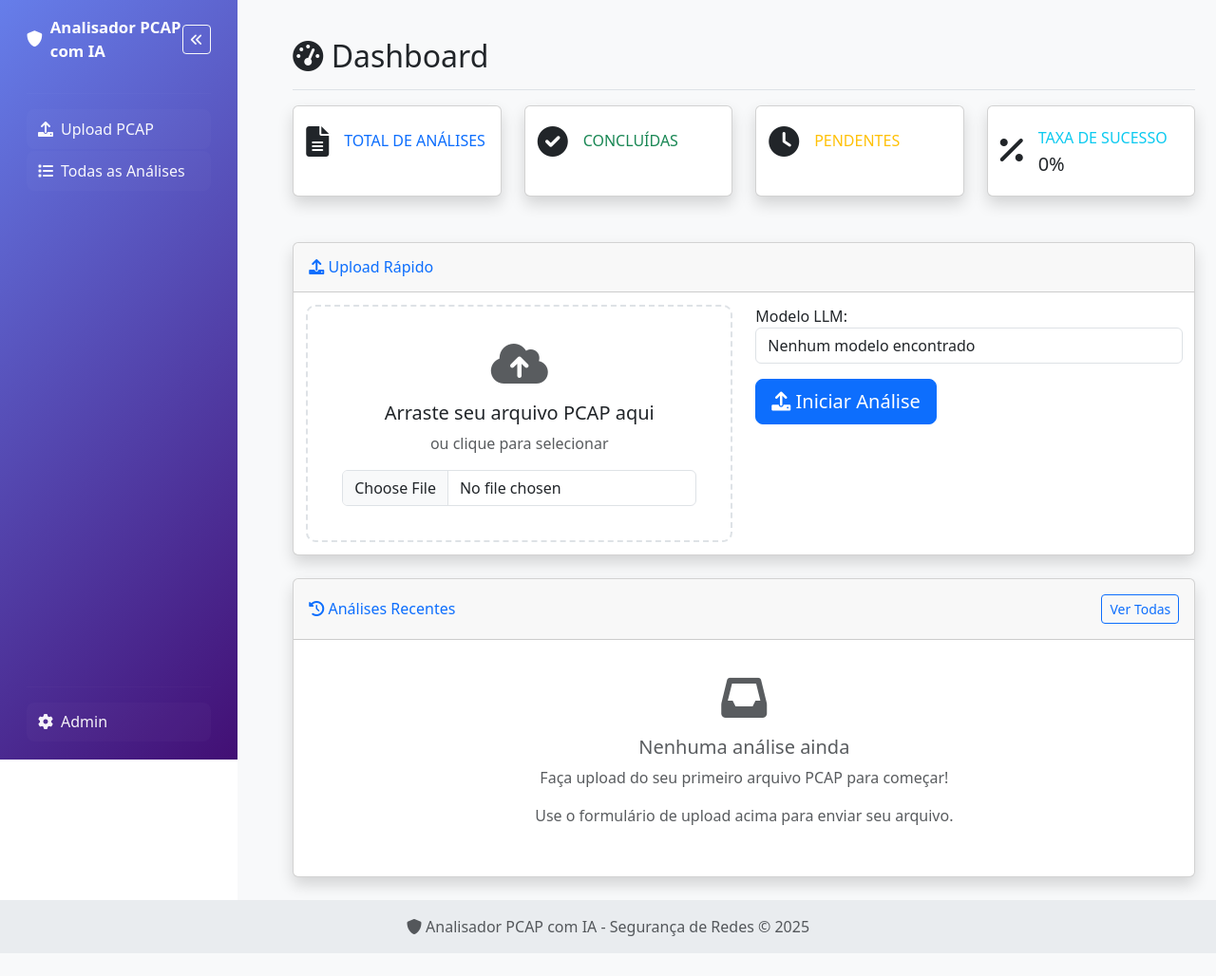
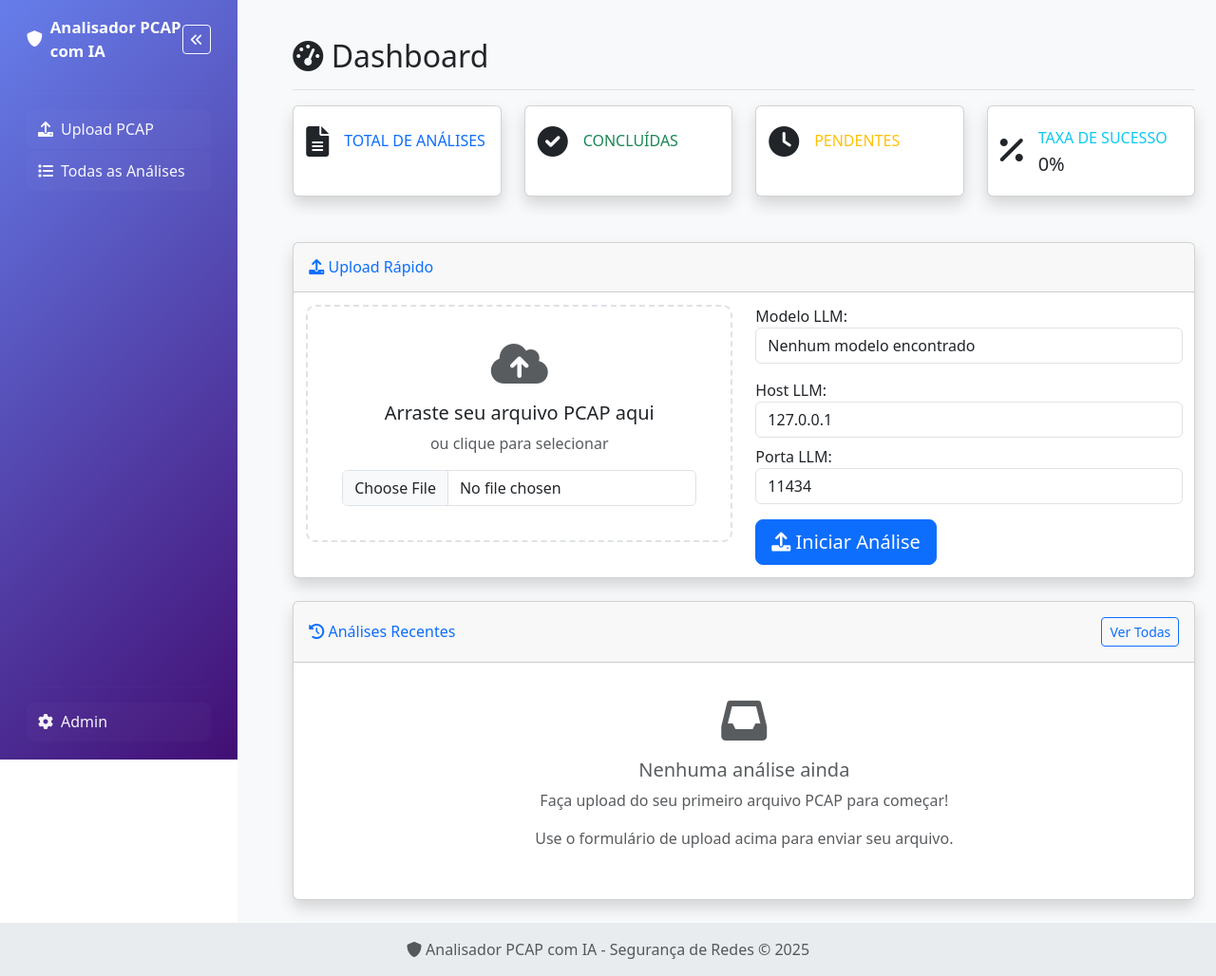
Before and after one commit to jcjauer/Seguranca-de-Redes-Usando-Modelos-de-LLMs, a Django app: template pcap_web/analyzer/templates/analyzer/index.html in a window 1280 px wide. Shown: the whole page at 95% size. Before the commit the page ends 1004 px from the top, so only its background shows below. Run offline with Django 5.2, Linux system fonts and the light colour scheme; the template is opened without the code that fills it: values that come from a table or form of the project are taken from there, others are empty.

Commit message:
feat: adiciona opcao de escolha de host e porta

```diff
--- a/pcap_web/analyzer/forms.py
+++ b/pcap_web/analyzer/forms.py
@@ -2,6 +2,7 @@
 from django import forms
 from .models import PCAPAnalysis
 from .utils import get_ollama_models   # 🔹 agora importado daqui
+from django.conf import settings
 
 
 class PCAPUploadForm(forms.Form):
@@ -26,6 +27,21 @@ class PCAPUploadForm(forms.Form):
             attrs={"class": "form-control", "id": "model-select"}),
     )
 
+    llm_host = forms.CharField(
+        label="Host LLM",
+        required=False,
+        widget=forms.TextInput(
+            attrs={"class": "form-control", "placeholder": "127.0.0.1"}),
+    )
+
+    llm_port = forms.IntegerField(
+        label="Porta LLM",
+        required=False,
+        initial=getattr(settings, 'DEFAULT_LLM_PORT', 11434),
+        widget=forms.NumberInput(
+            attrs={"class": "form-control", "placeholder": "11434"}),
+    )
+
     def __init__(self, *args, **kwargs):
         super().__init__(*args, **kwargs)
         models = get_ollama_models()
@@ -36,6 +52,11 @@ class PCAPUploadForm(forms.Form):
         else:
             self.fields['llm_model'].choices = [
                 ("", "Nenhum modelo encontrado")]
+        # set default host/port from settings if available
+        self.fields['llm_host'].initial = getattr(
+            settings, 'DEFAULT_LLM_HOST', '127.0.0.1')
+        self.fields['llm_port'].initial = getattr(
+            settings, 'DEFAULT_LLM_PORT', 11434)
 
     def clean_pcap_file(self):
         """Validação do arquivo PCAP"""
--- a/pcap_web/analyzer/templates/analyzer/index.html
+++ b/pcap_web/analyzer/templates/analyzer/index.html
@@ -162,6 +162,16 @@
                             <div class="form-group mb-3">
                                 <label for="id_llm_model">{{ form.llm_model.label }}:</label>
                                 {{ form.llm_model }}
+                            </div>
+                            <div class="row g-2 mb-3">
+                                <div class="col-8">
+                                    <label for="id_llm_host">{{ form.llm_host.label }}:</label>
+                                    {{ form.llm_host }}
+                                </div>
+                                <div class="col-4">
+                                    <label for="id_llm_port">{{ form.llm_port.label }}:</label>
+                                    {{ form.llm_port }}
+                                </div>
                             </div>
                             <div id="file-info" style="display: none;">
                                 <div class="alert alert-info">
```
Also changed, not shown: pcap_web/analyzer/models.py (+7 -1 lines), pcap_web/analyzer/pcap_analyzer.py (+25 -9 lines), pcap_web/analyzer/templates/analyzer/detail.html (+38 -0 lines), pcap_web/analyzer/views.py (+11 -4 lines), pcap_web/analyzer/migrations/0002_pcapanalysis_llm_host_pcapanalysis_llm_port.py (added).
